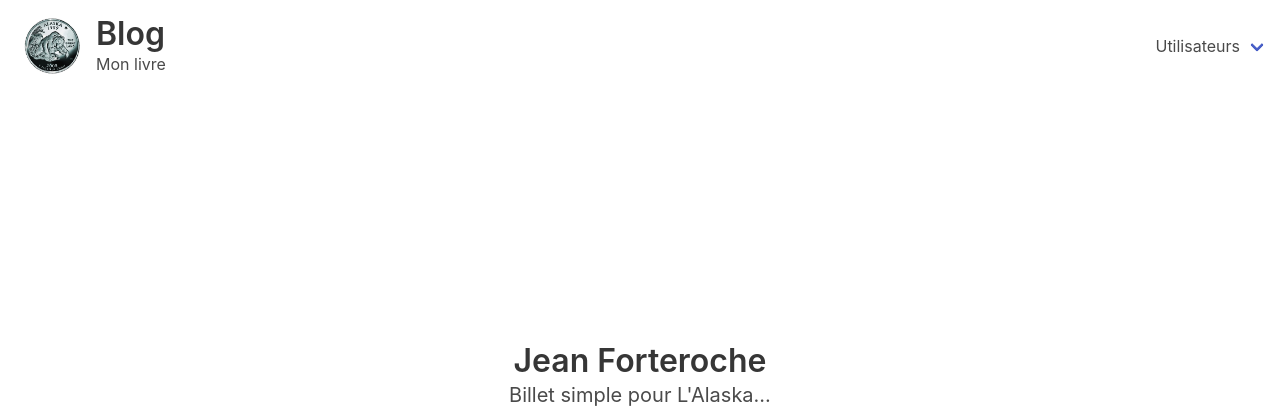
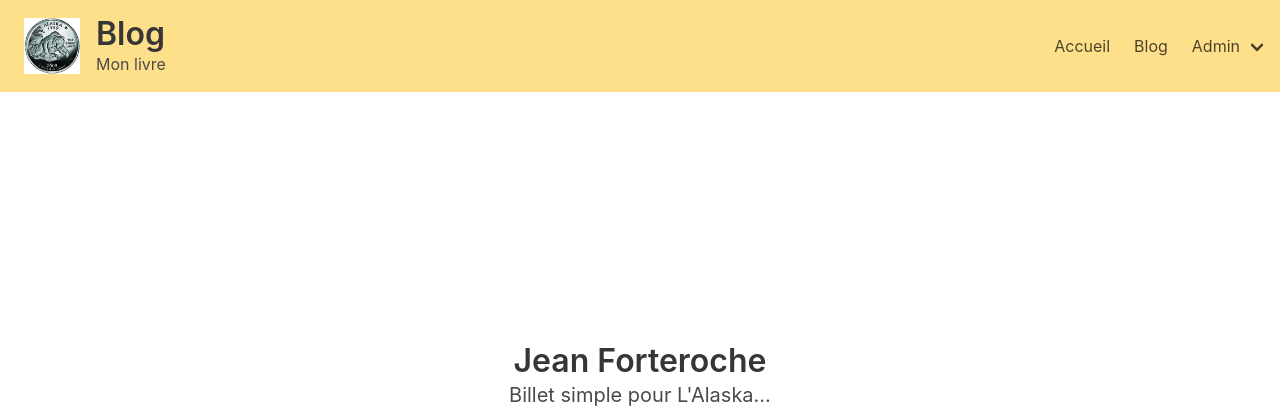
Before and after one commit to illaweb35/Alaska, a PHP site: page / in a window 1280 px wide. Shown: the top 420 px of the page. Run offline with PHP 8.4, Linux system fonts and the light colour scheme; the visitor is signed in with stand-in values (Sample User, id 1); data that the repository does not hold is empty; some libraries are stand-ins or nearby versions.

Commit message:
Modifiactions sur Back

```diff
--- a/Src/Controllers/Back.php
+++ b/Src/Controllers/Back.php
@@ -7,33 +7,14 @@ use App\Viewer;
 
 class Back extends Main
 {
-    public function login()
+    // retour à l'accueil si deéconnecté
+    public function index()
     {
-        if ($this->isLogged()) {
-            header('Location;'.BASEPATH.'/Front/Home');
+        if (!$this->isLogged()) {
+            header('Location:'.\BASEPATH.'Front/index');
         }
-        if (isset($_POST['username']) and isset($_POST['password'])) {
-            $this->Users->connexion($_POST['username'], $_POST['password']);
-        }
-        if (isset($_SESSION['id'])) {
-            header('Location:'.BASEPATH.'Back/Dasboard/');
-        }
-        $_SESSION['is_logged'] = 1;
-        $user = $this->Users;
-        $view = new Viewer('Back/index', 'Mon Blog _ login');
-        $view->createFile(['user' => $user]);
     }
-    public function logout()
-    {
-        if (!empty($_SESSION)) {
-            $_SESSION = array();
-            session_unset();
-            session_destroy();
-        }
-        header('Location: '.\BASEPATH.'Back/login');
-        exit;
-    }
-
+    //affichage Tableau de bord si connecté
     public function onBoard()
     {
         if (!$this->isLogged()) {
@@ -45,6 +26,7 @@ class Back extends Main
         $view = new Viewer("Back/Dashboard", "Mon Blog _ Tableau de bord");
         $view->createFile(['billets' => $billets,'comments'=>$comments,'users'=>$users]);
     }
+    //affichage de la liste des utilisateurs
     public function listeUser()
     {
         if (!$this->isLogged()) {
@@ -54,6 +36,7 @@ class Back extends Main
         $view = new Viewer('Back/Users', 'Liste des Utilisateurs');
         $view->createFile(['users'=>$user]);
     }
+    // inscription
     public function signup()
     {
         if (!$this->isLogged()) {
--- a/Src/Controllers/Front.php
+++ b/Src/Controllers/Front.php
@@ -32,16 +32,9 @@ class Front extends Main
     // création d'un commentaire pour le billet en cour
     public function addComment()
     {
-        if ($_SERVER["REQUEST_METHOD"] == "POST" && !empty($_POST)) {
-            $pseudo = htmlspecialchars($_POST['pseudo']);
-            $content = htmlspecialchars($_POST['content']);
-            $bil_id = htmlspecialchars($_POST['bil_id']);
-            $comment = $this->Comments->create($pseudo, $content, $bil_id);
-            if ($comment !== false) {
-                header('Location:'.BASEPATH.'Front/posting/'.$comment);
-            }
-        } else {
-            throw new \Exception(Error::getError("Une erreur est survenue"), 1);
+        $comment = $this->Comments->create();
+        if ($comment !== false) {
+            header('Location:'.BASEPATH.'Front/posting/'.$comment);
         }
     }
 }
--- a/Src/Controllers/Main.php
+++ b/Src/Controllers/Main.php
@@ -4,6 +4,7 @@ namespace Src\Controllers;
 use Src\Managers\Billets;
 use Src\Managers\Comments;
 use Src\Managers\Users;
+use App\Viewer;
 
 class Main
 {
@@ -23,4 +24,30 @@ class Main
     {
         return !empty($_SESSION['is_logged']);
     }
+    public function login()
+    {
+        if ($this->isLogged()) {
+            header('Location;'.BASEPATH.'/Front/Home');
+        }
+        if (isset($_POST['username']) and isset($_POST['password'])) {
+            $this->Users->connexion($_POST['username'], $_POST['password']);
+        }
+        if (isset($_SESSION['id'])) {
+            header('Location:'.BASEPATH.'Back/Dasboard/');
+        }
+        $_SESSION['is_logged'] = 1;
+        $user = $this->Users;
+        $view = new Viewer('Back/index', 'Mon Blog _ login');
+        $view->createFile(['user' => $user]);
+    }
+    public function logout()
+    {
+        if (!empty($_SESSION)) {
+            $_SESSION = array();
+            session_unset();
+            session_destroy();
+        }
+        header('Location: '.\BASEPATH.'Back/index');
+        exit;
+    }
 }
--- a/Src/Managers/Comments.php
+++ b/Src/Managers/Comments.php
@@ -37,21 +37,31 @@ class Comments
         return null;
     }
     // Creation d'un commentaire
-    public function create($pseudo, $content, $bil_id)
+    public function create()
     {
+        if ($_SERVER["REQUEST_METHOD"] == "POST" && !empty($_POST)) {
+            $pseudo = htmlspecialchars($_POST['pseudo']);
+            $content = htmlspecialchars($_POST['content']);
+            $bil_id = htmlspecialchars($_POST['bil_id']);
             try {
-            $sql = 'INSERT INTO T_comments(pseudo, content, create_at, bil_id) VALUES (:pseudo,:content,now(),:bil_id)';
+                $sql = 'INSERT INTO T_comments(pseudo, content, create_at, bil_id) VALUES (:pseudo,:content,NOW(),:bil_id)';
                 $request = $this->_pdo->prepare($sql);
                 $request->bindValue(':pseudo', $pseudo, \PDO::PARAM_STR) ;
                 $request->bindValue(':content', $content, \PDO::PARAM_STR) ;
-            $request->bindValue(':art_id', $art_id, \PDO::PARAM_INT);
-            $request->execute();
+                $request->bindValue(':bil_id', $bil_id, \PDO::PARAM_INT);
+                $verifIsOk = $request->execute();
                 $request->closeCursor();
+                if (!$verifIsOk) {
+                    return false;
+                } else {
                     return $_POST['bil_id'];
+                }
             } catch (PDOException $e) {
-            throw new \Exception(Error::getError($e->getMessage()), 1);
+                echo $e->getMessage();
             }
         }
+    }
+
     // Mise à jour de Billet
     public function update()
     {
--- a/Src/Views/Back/Dashboard.phtml
+++ b/Src/Views/Back/Dashboard.phtml
@@ -56,3 +56,8 @@
     </div>
   </div>
 </section>
+<section class="section">
+  <div class="container">
+    <h2 class="title">Commentaires non lus</h2>
+  </div>
+</section>
--- a/Src/Views/Front/post.phtml
+++ b/Src/Views/Front/post.phtml
@@ -41,7 +41,9 @@
                         <?= htmlspecialchars($comment->getPseudo())?>
                       </strong> a écrit:
                     </p>
-                    </span>
+                  </span>
+                    <small>Le <?= date('d M Y à H:i', strtotime($comment->getCreate_at()))?></small>
+
                     <p>
                       <?= nl2br(htmlspecialchars($comment->getContent())) ?>
                     </p>
--- a/Src/Views/inc/header.phtml
+++ b/Src/Views/inc/header.phtml
@@ -16,5 +16,10 @@ if (session_status() == PHP_SESSION_NONE) {
 </head>
 <body>
 <header id="haut">
-  <?php include_once('navbar.phtml')?>
+  <?php
+  if (isset($_SESSION['authenticated'])) {
+      include_once('navbar_admin.phtml');
+  } else {
+      include_once('navbar.phtml');
+  }?>
 </header>
--- a/Src/Views/inc/navbar.phtml
+++ b/Src/Views/inc/navbar.phtml
@@ -23,21 +23,9 @@
   </div>
   <div class="navbar-menu" id="navMenu">
   <div class="navbar-end">
-    <?php if (isset($_SESSION['authenticated'])): ?>
-      <div class="navbar-item has-dropdown is-hoverable">
-       <a class="navbar-link" href="#">
-         Utilisateurs
-       </a>
-       <div class="navbar-dropdown is-boxed">
-         <a class="navbar-item" href="<?= BASEPATH.'Back/logout'?>" class="navbar-item">
-           Se déconnecter
-         </a>
-       </div>
-    <?php else: ?>
     <a href="<?= BASEPATH ?>" class="navbar-item">Accueil</a>
     <a href="<?= BASEPATH.'Front/list'?>" class="navbar-item">Blog</a>
-    <a href="<?= BASEPATH.'Back/login'?>" class="navbar-item">Admin</a>
-  <?php endif; ?>
+    <a href="<?= BASEPATH.'Main/login'?>" class="navbar-item">Admin</a>
   </div>
   </div>
 </nav>
--- /dev/null
+++ b/Src/Views/inc/navbar_admin.phtml
@@ -0,0 +1,56 @@
+<nav class="navbar is-fixed-top is-warning" role="navigation" aria-label="main navigation">
+  <div class="navbar-brand">
+    <div class="navbar-item">
+      <a class="navbar-item" href="<?= BASEPATH ?>" title="Retour à la page d'accueil">
+          <img src="<?= BASEPATH.'/img/Logo.jpg'?>" alt="LoremFlickr image">
+        <div class="brand-content">
+          <div class="brand-title">
+          <h1 class="title">
+          Blog
+          </h1>
+          </div>
+          <div class="brand-subtitle">
+            <p>Mon livre</p>
+          </div>
+        </div>
+      </a>
+    </div>
+    <button class="button navbar-burger" data-target="navMenu">
+      <span></span>
+      <span></span>
+      <span></span>
+    </button>
+  </div>
+  <div class="navbar-menu" id="navMenu">
+  <div class="navbar-end">
+    <a href="<?= BASEPATH ?>" class="navbar-item">Accueil</a>
+    <a href="<?= BASEPATH.'Front/list'?>" class="navbar-item">Blog</a>
+    <div class="navbar-item has-dropdown is-hoverable">
+     <a class="navbar-link" href="">
+      Admin
+     </a>
+     <div class="navbar-dropdown is-boxed">
+       <a class="navbar-item" href="/documentation/overview/start/">
+         Overview
+       </a>
+       <a class="navbar-item" href="https://bulma.io/documentation/modifiers/syntax/">
+         Modifiers
+       </a>
+       <a class="navbar-item" href="https://bulma.io/documentation/columns/basics/">
+         Columns
+       </a>
+       <a class="navbar-item" href="https://bulma.io/documentation/layout/container/">
+         Layout
+       </a>
+       <a class="navbar-item" href="https://bulma.io/documentation/form/general/">
+         Form
+       </a>
+       <hr class="navbar-divider">
+       <a class="navbar-item" href="<?= BASEPATH.'Main/logout'?>">
+        déconnection
+       </a>
+
+     </div>
+  </div>
+  </div>
+</nav>
```
Lines whose indentation alone changed are shown as unchanged.
